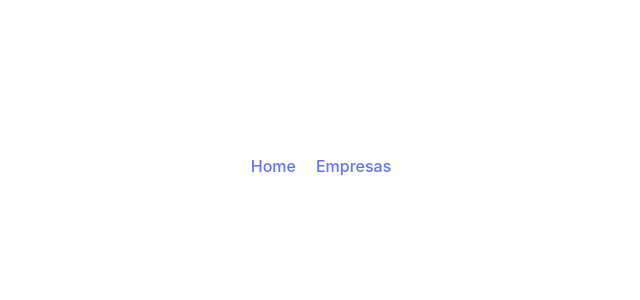
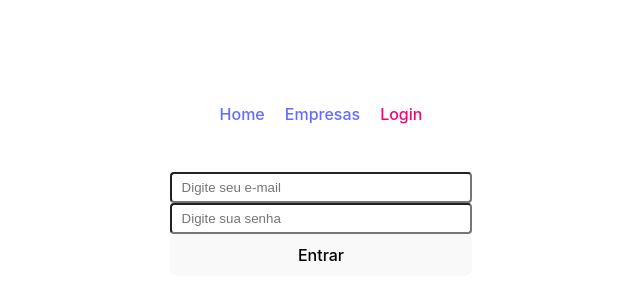
Before and after one commit to FullStack-Coqueiros/aulas-react, a React (Vite) app: page /login in a window 1280 px wide. Before the commit this address had no page. Shown: the part 234-534 px from the top of the page, without its empty margins (319-959 px from the left). Built offline with nearby package versions, Linux system fonts and the light colour scheme.

Commit message:
Aula 29/06/2023

```diff
--- a/src/App.jsx
+++ b/src/App.jsx
@@ -8,6 +8,7 @@ import Home from './pages/Home/Home.jsx'
 import Empresa from './pages/Empresa/Empresa.jsx'
 import Empresas from './pages/Empresas/Empresas.jsx'
 import Header from './components/Header/Header.jsx'
+import Login from './pages/Login/Login.jsx'
 
 function App() {
 
@@ -19,6 +20,7 @@ function App() {
         <Routes>
           {/* localhost:port/empresa */}
           <Route path='/' exact element={<Home />} />
+          <Route path='login' exact element={<Login />} />
           <Route path='empresas' element={<Empresas />} />
           <Route path='empresa/:empresa' element={<Empresa />} />
 
--- a/src/components/Header/Header.jsx
+++ b/src/components/Header/Header.jsx
@@ -12,6 +12,9 @@ function Header() {
         <li className="menu-item">
           <NavLink to="empresas">Empresas</NavLink>
         </li>
+        <li className="menu-item">
+          <NavLink to="login">Login</NavLink>
+        </li>
       </ul>
     </nav>
   )
--- a/src/pages/Empresas/Empresas.jsx
+++ b/src/pages/Empresas/Empresas.jsx
@@ -1,10 +1,13 @@
 import { useLocation } from "react-router-dom"
 
 // localhost:5137/empresas?status=ativo
+// localhost:5137/empresas?estado=sc
 function Empresas() {
     const location = useLocation()
     const searchParams = new URLSearchParams(location.search)
 
+    const vEstado = searchParams.get('estado')
+    console.log('ESTADO: ', vEstado)
     // Capturar um parametro
     // searchParams.get('status')
 
--- /dev/null
+++ b/src/pages/Login/Login.jsx
@@ -0,0 +1,46 @@
+import { useState } from 'react'
+import { useNavigate } from 'react-router-dom';
+import './styles.css'
+
+function Login() {
+    const [email, setEmail] = useState()
+    const [password, setPassword] = useState()
+    const [errorForm, setErrorForm] = useState(false) //
+    const navigate = useNavigate()
+
+    const handleEmailChange = (event) => {
+        setEmail(event.target.value)
+    }
+
+    const handlePasswordChange = (event) => {
+        setPassword(event.target.value)
+    }
+
+    const handleSubmit = async (event) => {
+        event.preventDefault()
+        console.log('Dados digitados:')
+        console.log('Email: ', email)
+        console.log('Password: ', password)
+        if (email === 'yan.m.esteves@gmail.com' && password === '12345678') {
+            navigate('/')
+        } else {
+            setErrorForm(true)
+        }
+    }
+
+    return (
+        <form onSubmit={handleSubmit}>
+            <input required type="email" value={email}
+                placeholder="Digite seu e-mail" onChange={handleEmailChange} />
+
+            <input required type="password" minLength="6" value={password}
+                placeholder="Digite sua senha" onChange={handlePasswordChange}/>
+
+            {errorForm && <span>E-mail e/ou senha inválidos</span>}
+
+            <button type="submit">Entrar</button>
+        </form>
+    )
+}
+
+export default Login
--- /dev/null
+++ b/src/pages/Login/styles.css
@@ -0,0 +1,9 @@
+form {
+    display: flex;
+    flex-direction: column;
+}
+
+input {
+    padding: 6px 10px;
+    border-radius: 4px;
+}
```
